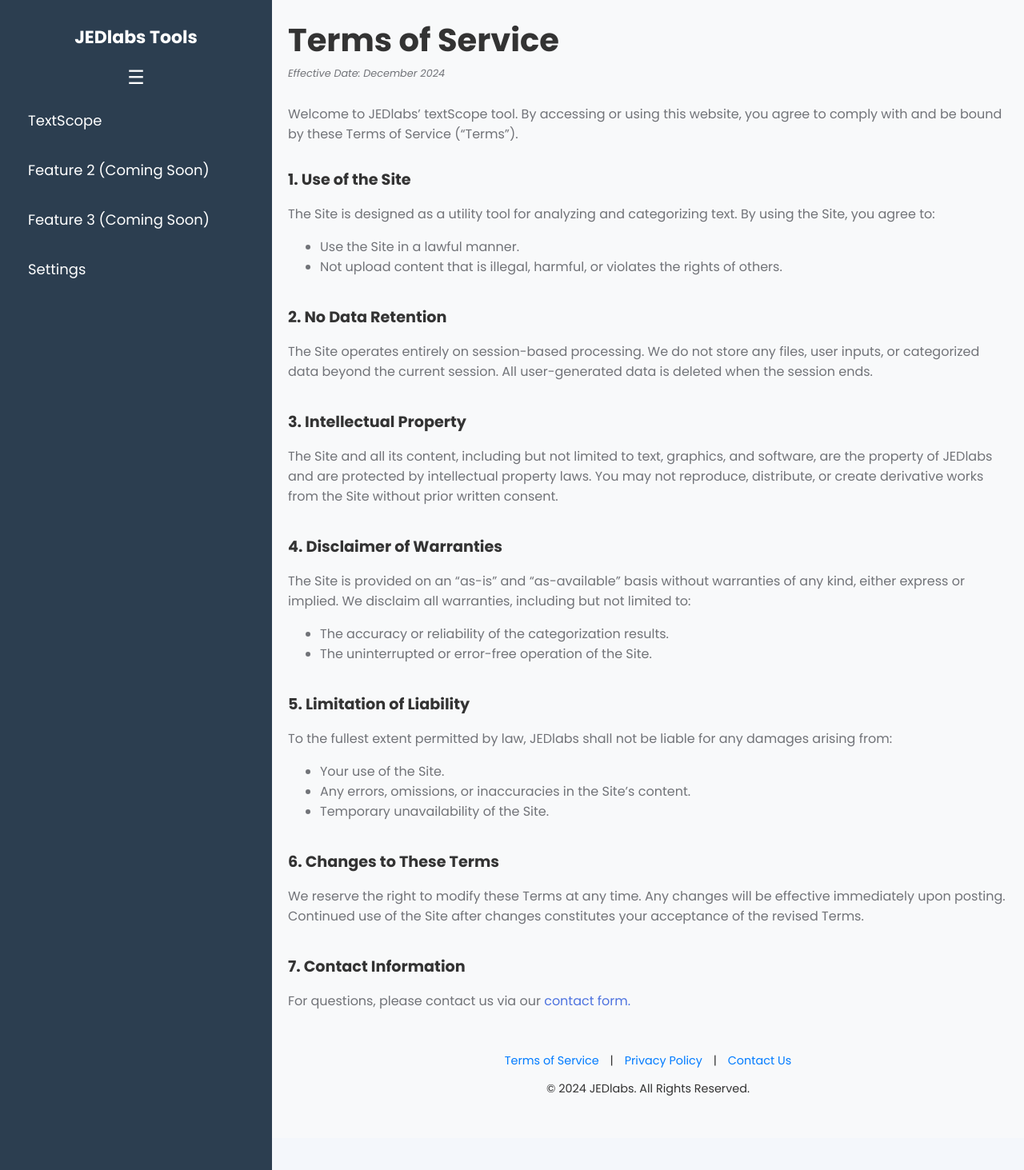
After one commit to dstewart97/Projects, a Django app: page /terms-of-service/ in a window 1280 px wide. The commit adds this page. Shown: the whole page at 80% size. Run offline with Django 5.2, Linux system fonts and the light colour scheme.

Commit message:
TOS, PP, Contact finished...some styling stuff

```diff
--- a/Python/Django/textScope/main/static/main.css
+++ b/Python/Django/textScope/main/static/main.css
@@ -8,8 +8,8 @@
     margin: 0;
     padding: 0;
     box-sizing: border-box;
+}
 
-}
 
 .content h1 {
     font-size: 1.5rem;
@@ -50,18 +50,24 @@
 }
 
 .wrapper {
-    display: flex;
+    display: grid;
+    grid-template-columns: 340px 1fr; /* Sidebar width + Content */
     min-height: 100vh;
+    transition: grid-template-columns 0.3s ease; /* Smooth transition */
 }
 
 .sidebar {
-    width: 300px;
+    grid-column: 1;
     background-color: #2c3e50;
     color: white;
     padding: 20px;
-    position: fixed;
     height: 100%;
     overflow: auto;
+    transition: width 0.3s ease; /* Smooth sidebar width change */
+}
+
+.wrapper.sidebar-collapsed {
+    grid-template-columns: 100px 1fr; /* Shrink sidebar, let content grow */
 }
 
 .sidebar-header {
@@ -87,6 +93,17 @@
     margin: 15px 0;
 }
 
+.sidebar-menu li.active {
+    background-color: white;
+    width: 350px;
+    border-radius: 20px;
+    border: none;
+}
+
+.sidebar-menu li.active a {
+    color: #2e59d9; /* Ensure the link is also white */
+}
+
 .sidebar-menu a {
     text-decoration: none;
     color: white;
@@ -94,11 +111,19 @@
     display: block;
     padding: 10px 15px;
     border-radius: 5px;
-    transition: background-color 0.3s;
 }
 
-.sidebar-menu a:hover {
+/* Hover effect for non-active items */
+.sidebar-menu li:not(.active):hover {
     background-color: #34495e;
+    width: 350px;
+    border-radius: 20px;
+    border: none;
+}
+
+/* Optional: Styling for active links inside a non-active li */
+.sidebar-menu li:not(.active) a:hover {
+    color: #fff; /* Optional: change color on hover */
 }
 
 .toggle-btn {
@@ -119,7 +144,7 @@
 }
 
 .sidebar-collapsed h2 {
-    font-size: 0.75rem;
+    font-size: 0.7rem;
 }
 
 .sidebar-collapsed .toggle-btn {
@@ -138,11 +163,10 @@
 }
 
 .content {
-    margin-left: 340px; /* Matches the sidebar width */
+    grid-column: 2;
     padding: 20px;
-    width: calc(100% - 340px);
+    background: #f8f9fa; /* Optional: Add background for clarity */
 }
-
 
 h1, h2{
     text-align: center;
@@ -522,11 +546,6 @@
 a {
     color: #4e73df;
     text-decoration: none;
-    margin: 0 10px;
-}
-
-a:hover {
-    text-decoration: underline;
 }
 
 
@@ -583,6 +602,100 @@
 
 
 
+/* Footer */
+.footer {
+    background-color: #f8f9fa;
+    padding: 1rem;
+    text-align: center;
+    font-size: 0.9rem;
+    color: #333;
+}
+
+.footer-links a {
+    color: #007bff;
+    text-decoration: none;
+    margin: 0 10px;
+}
+
+.footer-links a:hover {
+    text-decoration: underline;
+}
+
+
+/* TOS */
+.tos-container {
+    display: flex;
+    flex-direction: column;
+}
+
+.tos-container h1{
+    text-align: left;
+    padding: 0;
+    margin: 0;
+    font-size: 2.5rem;
+}
+
+.tos-container h2{
+    text-align: left;
+    padding: 0;
+    margin: 0;
+}
+
+.tos-container section {
+    margin-bottom: 20px;
+}
+
+
+/* Contact Form */
+.contactForm-container form {
+    max-width: 500px;
+    margin: 0 auto;
+    background: #fff;
+    padding: 20px;
+    border-radius: 8px;
+    box-shadow: 0 4px 8px rgba(0, 0, 0, 0.1);
+    margin-bottom: 1rem;
+}
+
+.contactForm-container form input[type="text"],
+.contactForm-container form input[type="email"],
+.contactForm-container form textarea {
+    width: 100%;
+    padding: 10px;
+    margin-bottom: 15px;
+    border: 1px solid #ddd;
+    border-radius: 4px;
+    font-size: 16px;
+    resize: none; /* Prevent textarea resizing */
+    box-sizing: border-box;
+}
+
+.contactForm-container form input[type="text"]:focus,
+.contactForm-container form input[type="email"]:focus,
+.contactForm-container form textarea:focus {
+    border-color: #007bff;
+    box-shadow: 0 0 4px rgba(0, 123, 255, 0.5);
+    outline: none;
+}
+
+
+/* Error message styling */
+.contactForm-container form .error {
+    color: red;
+    font-size: 14px;
+    margin-bottom: 10px;
+}
+
+/* COntact Form Intro Text */
+.contactForm-top-text {
+    width: 550px;
+    margin: 0 auto;
+    display: flex;
+    flex-direction: column;
+    align-items: center;
+    justify-content: center;
+}
+
 
 /* Responsive Design */
 @media (max-width: 768px) {
--- /dev/null
+++ b/Python/Django/textScope/main/templates/base.html
@@ -0,0 +1,47 @@
+{% load static %}
+<!DOCTYPE html>
+<html lang="en">
+
+<head>
+    <meta charset="UTF-8">
+    <meta name="viewport" content="width=device-width, initial-scale=1.0">
+    <title>Topic Categorization Tool</title>
+    <link rel="stylesheet" href="{% static 'main.css' %}">
+</head>
+
+<body>
+<div class="wrapper">
+    <!-- Sidebar -->
+    <aside class="sidebar" role="navigation" aria-label="Main Navigation">
+        <div class="sidebar-header">
+            <h2>JEDlabs Tools</h2>
+            <button id="toggle-sidebar" class="toggle-btn" aria-label="Toggle Sidebar">&#9776;</button>
+        </div>
+        <ul class="sidebar-menu">
+            <li class="{% if current_url == '/' %}active{% endif %}">
+                <a href="{% url 'tool_view' %}">TextScope</a></li>
+            <li>
+                <a href="#">Feature 2 (Coming Soon)</a></li>
+            <li>
+                <a href="#">Feature 3 (Coming Soon)</a></li>
+            <li>
+                <a href="#">Settings</a></li>
+        </ul>
+    </aside>
+
+    <!-- Main Content -->
+    <main class="content">
+        {% block content %}{% endblock content %}
+        <footer class="footer">
+            <div class="footer-links">
+                <a href="{% url 'terms_of_service' %}">Terms of Service</a> |
+                <a href="{% url 'privacy_policy' %}">Privacy Policy</a> |
+                <a href="{% url 'contact_view' %}">Contact Us</a>
+            </div>
+            <p>&copy; {% now 'Y' %} JEDlabs. All Rights Reserved.</p>
+         </footer>
+    </main>
+</div>
+    <!-- Footer Section -->
+</body>
+</html>
--- /dev/null
+++ b/Python/Django/textScope/main/templates/terms_of_service.html
@@ -0,0 +1,67 @@
+{% extends 'base.html' %}
+{% block content %}
+{% load static %}
+
+<div class="tos-container">
+    <h1>Terms of Service</h1>
+    <p style="margin-top: 3px; font-size: 0.8rem;"><i>Effective Date: December 2024</i></p>
+    <p style="margin-bottom: 30px;">Welcome to JEDlabs’ textScope tool. By accessing or using this website, you agree to comply with and be bound by these Terms of Service (“Terms”).</p>
+    <section>
+        <h2>1. Use of the Site</h2>
+        <p>The Site is designed as a utility tool for analyzing and categorizing text. By using the Site, you agree to:</p>
+            <ul>
+                <li>
+                    Use the Site in a lawful manner.
+                </li>
+                <li>
+                    Not upload content that is illegal, harmful, or violates the rights of others.
+                </li>
+            </ul>
+    </section>
+    <section>
+        <h2>2. No Data Retention</h2>
+        <p>The Site operates entirely on session-based processing. We do not store any files, user inputs, or categorized data beyond the current session. All user-generated data is deleted when the session ends.</p>
+    </section>
+    <section>
+        <h2>3. Intellectual Property</h2>
+        <p>The Site and all its content, including but not limited to text, graphics, and software, are the property of JEDlabs and are protected by intellectual property laws. You may not reproduce, distribute, or create derivative works from the Site without prior written consent.</p>
+    </section>
+    <section>
+        <h2>4. Disclaimer of Warranties</h2>
+        <p>The Site is provided on an “as-is” and “as-available” basis without warranties of any kind, either express or implied. We disclaim all warranties, including but not limited to:</p>
+        <ul>
+            <li>
+                The accuracy or reliability of the categorization results.
+            </li>
+            <li>
+                The uninterrupted or error-free operation of the Site.
+            </li>
+        </ul>
+    </section>
+    <section>
+        <h2>5. Limitation of Liability</h2>
+        <p>To the fullest extent permitted by law, JEDlabs shall not be liable for any damages arising from:</p>
+        <ul>
+            <li>
+                Your use of the Site.
+            </li>
+            <li>
+                Any errors, omissions, or inaccuracies in the Site’s content.
+            </li>
+            <li>
+                Temporary unavailability of the Site.
+            </li>
+        </ul>
+    </section>
+    <section>
+        <h2>6. Changes to These Terms</h2>
+        <p>We reserve the right to modify these Terms at any time. Any changes will be effective immediately upon posting. Continued use of the Site after changes constitutes your acceptance of the revised Terms.</p>
+    </section>
+    <section>
+        <h2>7. Contact Information</h2>
+        <p>For questions, please contact us via our <a href="{% url 'contact_view' %}">contact form.</a></p>
+    </section>
+</div>
+
+<script src="{% static 'main.js' %}"></script>
+{% endblock content %}
--- a/Python/Django/textScope/main/urls.py
+++ b/Python/Django/textScope/main/urls.py
@@ -3,6 +3,9 @@
 
 urlpatterns = [
     path('', views.tool_view, name='tool_view'),
+    path('terms-of-service/', views.terms_of_service, name='terms_of_service'),
+    path('privacy-policy/', views.privacy_policy, name='privacy_policy'),
+    path('contact_view/', views.contact_view, name='contact_view'),
     path('export/<str:file_type>/', views.export_data, name='export_data'),
     path('add_temp_topic/', views.add_temp_topic, name='add_temp_topic'),
 ]
--- a/Python/Django/textScope/main/views.py
+++ b/Python/Django/textScope/main/views.py
@@ -3,16 +3,16 @@
 from django.shortcuts import render, redirect
 from django.http import HttpResponse, JsonResponse
 from django.contrib import messages
-from .forms import FileUploadForm, SelectTopicsForm, TopicForm
+from django.core.mail import send_mail, EmailMessage
+from django.conf import settings
+from datetime import datetime
+from .forms import FileUploadForm, SelectTopicsForm, TopicForm, ContactForm
 from .models import Topic
 from io import StringIO
 import time
 import csv
 import json
 
-
-import logging
-logging.basicConfig(level=logging.DEBUG)
 
 def handle_uploaded_file(file):
     """Handles file upload and returns the data in a DataFrame."""
@@ -25,7 +25,6 @@
 
 
 def process_topics(data, selected_topics, selected_column):
-    logging.debug(f"Selected Topics: {selected_topics}")
     """Process the topics by matching exact phrases in the selected column with the selected topics."""
     # Build the topics dictionary from the selected topics, ensuring case-insensitive matching
     # topics = {topic.key.lower(): [value.lower() for value in topic.values.split(',')] for topic in selected_topics}
@@ -147,7 +146,8 @@
                 'column_selected': True,
                 'processed_data': processed_data_dict,
                 'permanent_topics': permanent_topics,
-                'session_topics': session_topics
+                'session_topics': session_topics,
+                'current_url': request.path
             })
 
         # Handle File Upload
@@ -162,6 +162,7 @@
                 messages.error(request, "Invalid file type...only CSV and XLSX will be processed")
             else:
                 data = handle_uploaded_file(file)
+                time.sleep(2)
                 messages.success(request, "File uploaded successfully...")
                 if data is None:
                     messages.error(request, "Invalid file type...only CSV and XLSX will be processed")
@@ -176,7 +177,8 @@
                     'column_choices': column_choices,
                     'topics': topics,
                     'permanent_topics': permanent_topics,
-                    'session_topics': session_topics
+                    'session_topics': session_topics,
+                    'current_url': request.path
                 })
 
         # Handle Reset
@@ -193,13 +195,13 @@
         'column_selected': False,
         'topics': combined_topics,
         'permanent_topics': permanent_topics,
-        'session_topics': session_topics
+        'session_topics': session_topics,
+        'current_url': request.path
     })
 
 
 
 def add_temp_topic(request):
-    print(f"Received {request.method} request")
     if request.method == 'POST':
         try:
             topic_name = request.POST.get('session_topic_name')
@@ -228,3 +230,43 @@
 
     else:
         return JsonResponse({'success': False, 'message': 'Invalid request method'})
+
+
+# Footer for Ad compliance
+def terms_of_service(request):
+    return render(request, 'terms_of_service.html')
+
+def privacy_policy(request):
+    return render(request, 'privacy_policy.html')
+
+
+# Contact formn and email submission
+def contact_view(request):
+    if request.method == 'POST':
+        contactForm = ContactForm(request.POST)
+        if contactForm.is_valid():
+            user_email = contactForm.cleaned_data['email']
+            subject = f"New message from {contactForm.cleaned_data['name']}"
+            message = contactForm.cleaned_data['message']
+
+            # Create the email message
+            email = EmailMessage(
+                subject,  # Subject
+                message,  # Message body
+                user_email,  # From the user's email
+                ['textscopeanalytics@gmail.com'],  # To your custom email
+            )
+
+            # Set the "Reply-To" header to the user's email
+            email.reply_to = [user_email]
+
+            # Send the email
+            email.send(fail_silently=False)
+
+            # Display a success message
+            messages.success(request, 'Message sent successfully!' )
+            return redirect('contact_view')
+    else:
+        contactForm = ContactForm()
+
+    return render(request, 'contact.html', {'contactForm': contactForm})
```
Also changed, not shown: Python/Django/textScope/main/forms.py (+8 -0 lines), Python/Django/textScope/main/templates/contact.html (added, +27 -0 lines), Python/Django/textScope/main/templates/privacy_policy.html (added, +56 -0 lines), Python/Django/textScope/main/templates/tool_view.html (+5 -34 lines), Python/Django/textScope/textScope/settings.py (+20 -13 lines), 1 other file.
